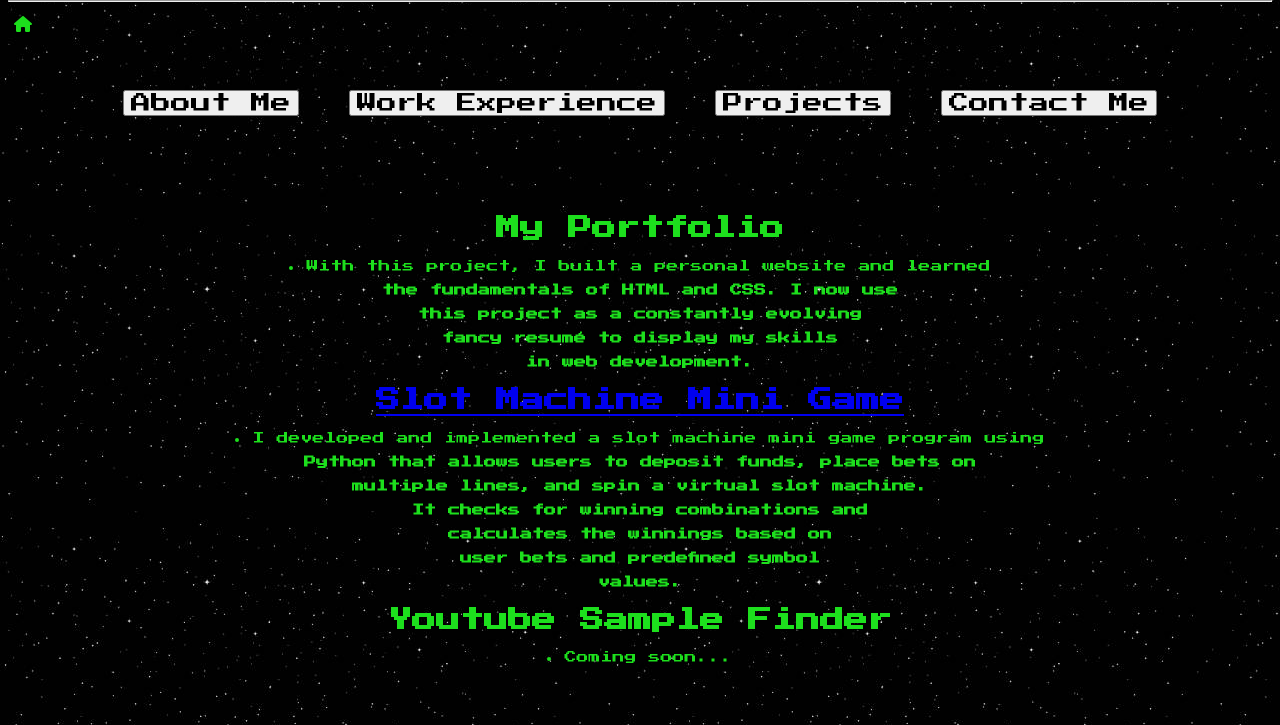
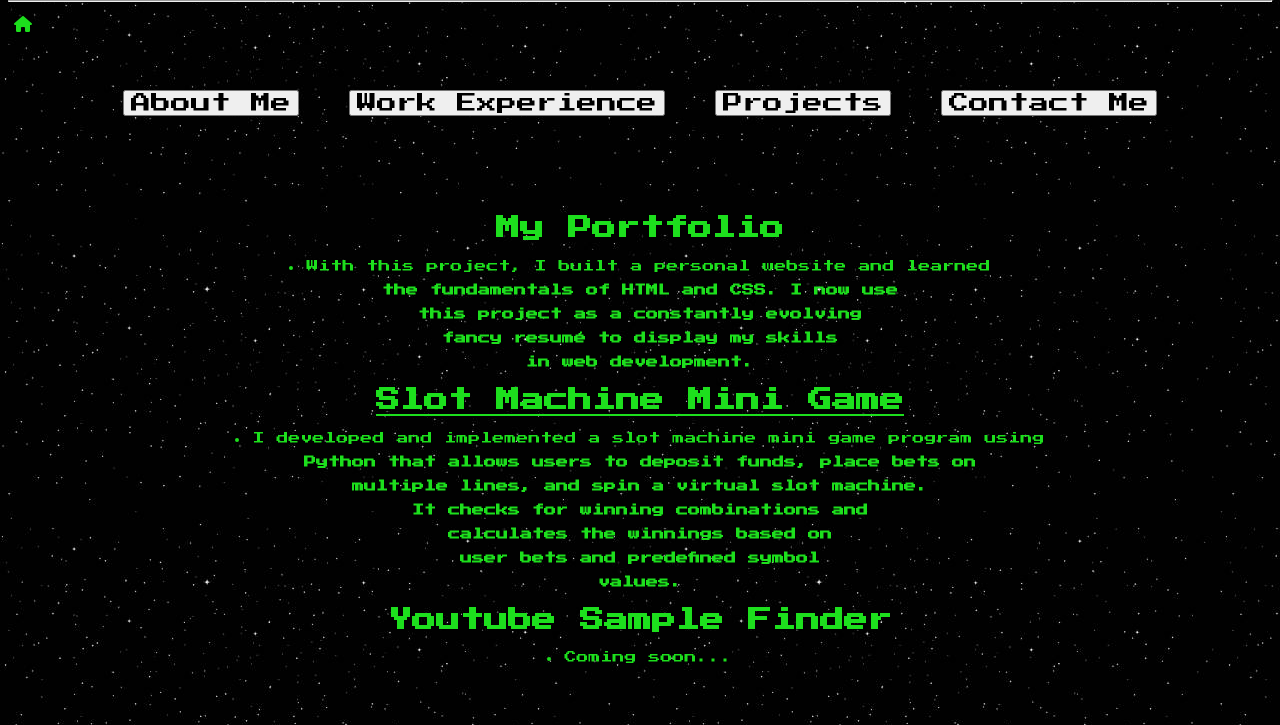
Before and after one commit to alexisbelloo/alexisbelloo.github.io, a plain HTML site: page Projects.html in a window 1280 px wide. Shown: the part 75-800 px from the top of the page. Drawn offline with Linux system fonts and the light colour scheme.

Commit message:
Update styleforPROJECTS.css

```diff
--- a/styleforPROJECTS.css
+++ b/styleforPROJECTS.css
@@ -19,7 +19,11 @@ body{
 .fa-house{
     size: 100px;
 }
-
+/*Slot Machine Link*/
+#slots {
+    cursor: pointer;
+    color:rgb(29, 223, 29);
+}
 /*Projects Text*/
 .projects {
     color: rgb(29, 223, 29);
```
